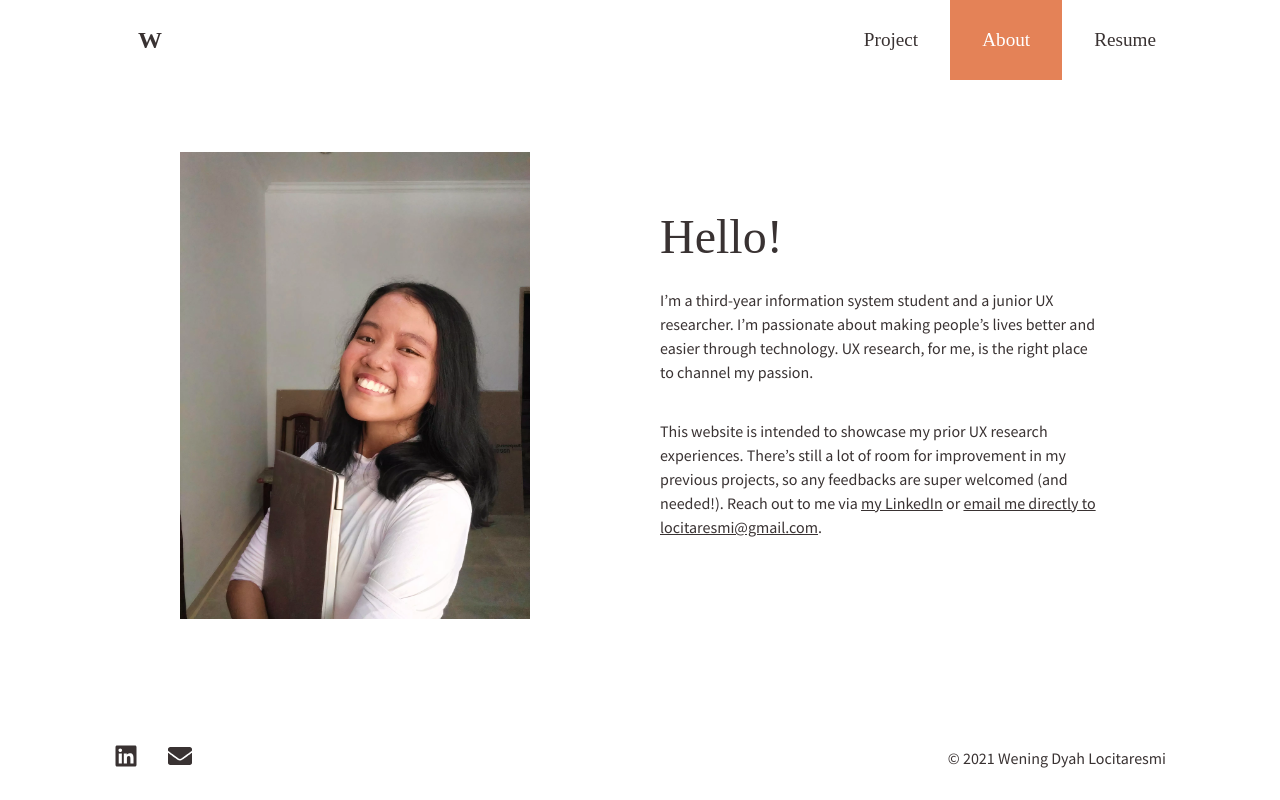
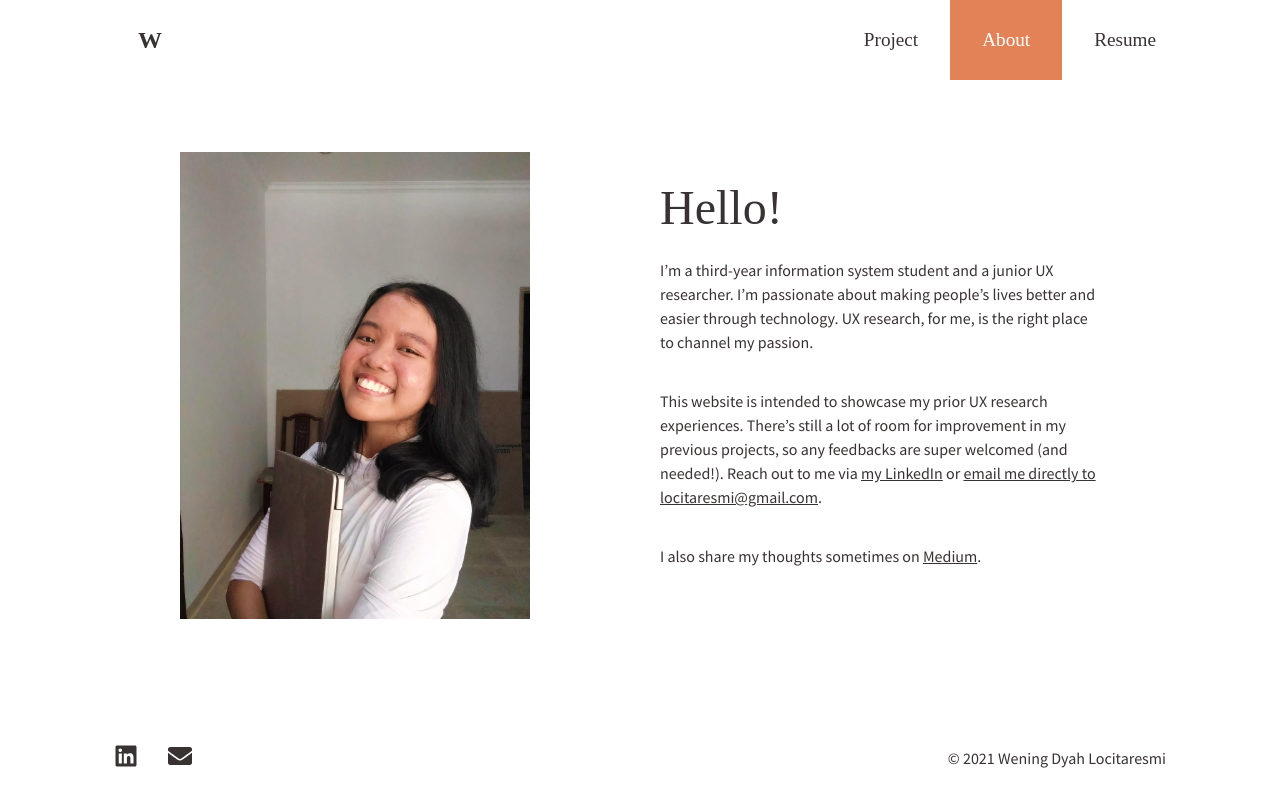
Before and after one commit to locitaresmi/portfolio, a React (Create React App) app: page /about in a window 1280 px wide. Built offline with nearby package versions, Linux system fonts and the light colour scheme.

Commit message:
V0.0 About page refinement

```diff
--- a/src/components/AboutSection/index.js
+++ b/src/components/AboutSection/index.js
@@ -49,6 +49,7 @@ const AboutSection = () => {
                             <Heading>Hello!</Heading>
                             <Paragraph>I’m a third-year information system student and a junior UX researcher. I’m passionate about making people’s lives better and easier through technology. UX research, for me,  is the right place to channel my passion.</Paragraph>
                             <Paragraph>This website is intended to showcase my prior UX research experiences. There’s still a lot of room for improvement in my previous projects, so any feedbacks are super welcomed (and needed!). Reach out to me via <LinkSpan href="https://www.linkedin.com/in/locitaresmi/" target="_blank">my LinkedIn</LinkSpan> or <LinkSpan href="mailto:locitaresmi@gmail.com">email me directly to locitaresmi@gmail.com</LinkSpan>.</Paragraph>
+                            <Paragraph>I also share my thoughts sometimes on <LinkSpan href="https://locitaresmi.medium.com/" target="_blank">Medium</LinkSpan>.</Paragraph>
                         </TextWrapper>
                         {/* <SocialMediaRow>
                             <SocialMediaIcon to={{ pathname: "https://www.linkedin.com/in/locitaresmi/" }} target="_blank">
```
